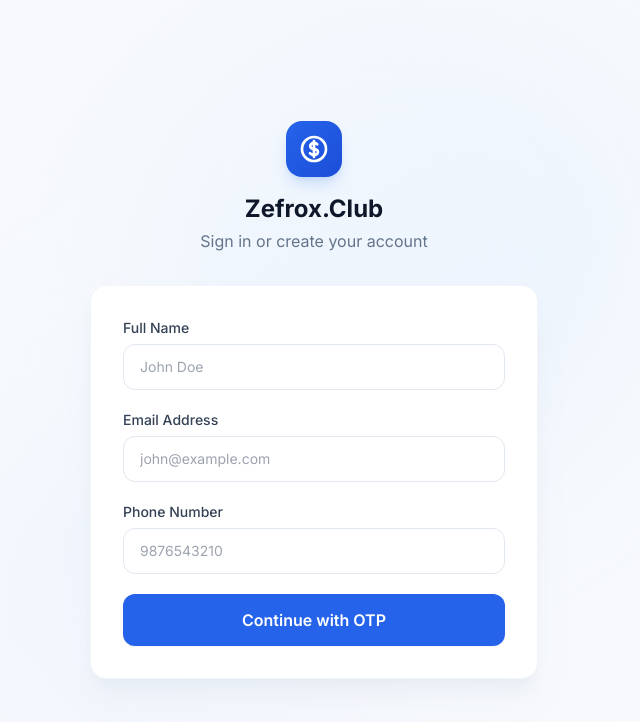
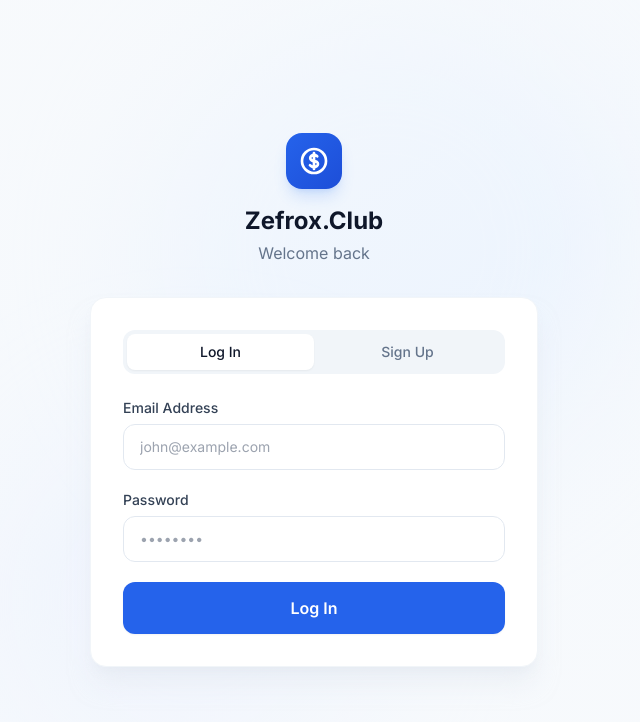
Before and after one commit to vishalmoneyfactory-ai/Zefrox.Club, a Next.js app: page /login in a window 1280 px wide. Shown: the top 722 px of the page, without its empty margins (326-966 px from the left). Built offline with nearby package versions, Linux system fonts and the light colour scheme.

Commit message:
login features

```diff
--- a/app/login/page.tsx
+++ b/app/login/page.tsx
@@ -11,29 +11,42 @@ import { useToast } from '@/components/ui/Toast';
 
 const appName = process.env.NEXT_PUBLIC_APP_NAME || 'Zefrox.Club';
 
-const loginSchema = z.object({
+const signupSchema = z.object({
   fullName: z.string().min(2, 'Name must be at least 2 characters'),
   email: z.string().email('Enter a valid email address'),
   phone: z.string().min(10, 'Phone must be at least 10 digits').max(15, 'Phone too long'),
 });
 
-type LoginForm = z.infer<typeof loginSchema>;
+type SignupForm = z.infer<typeof signupSchema>;
 
 export default function LoginPage() {
   const router = useRouter();
   const { showSuccess, showError } = useToast();
-  const [step, setStep] = useState<1 | 2>(1);
-  const [loading, setLoading] = useState(false);
+
+  // Tab state
+  const [activeTab, setActiveTab] = useState<'login' | 'signup'>('login');
+
+  // Signup state
+  const [signupStep, setSignupStep] = useState<1 | 2 | 3>(1);
   const [email, setEmail] = useState('');
   const [userName, setUserName] = useState('');
   const [resendTimer, setResendTimer] = useState(0);
 
+  // Login state
+  const [loginEmail, setLoginEmail] = useState('');
+  const [loginPassword, setLoginPassword] = useState('');
+
+  // Password state for step 3
+  const [newPassword, setNewPassword] = useState('');
+
+  const [loading, setLoading] = useState(false);
+
   const {
-    register,
-    handleSubmit,
-    formState: { errors },
-  } = useForm<LoginForm>({
-    resolver: zodResolver(loginSchema),
+    register: registerSignup,
+    handleSubmit: handleSignupSubmit,
+    formState: { errors: signupErrors },
+  } = useForm<SignupForm>({
+    resolver: zodResolver(signupSchema),
   });
 
   const startResendTimer = useCallback(() => {
@@ -49,13 +62,43 @@ export default function LoginPage() {
     }, 1000);
   }, []);
 
-  const onSendOtp = async (data: LoginForm) => {
+  // --- LOGIN FLOW ---
+  const onLogin = async (e: React.FormEvent) => {
+    e.preventDefault();
+    if (!loginEmail || !loginPassword) {
+      showError('Please enter both email and password');
+      return;
+    }
+
+    setLoading(true);
+    try {
+      const { data } = await api.post('/api/auth/login', {
+        email: loginEmail,
+        password: loginPassword
+      });
+
+      showSuccess('Login successful!');
+      if (data.user.role === 'ADMIN') {
+        router.push('/admin');
+      } else {
+        router.push('/dashboard');
+      }
+    } catch (err: unknown) {
+      const error = err as { response?: { data?: { error?: string } } };
+      showError(error.response?.data?.error || 'Invalid email or password');
+    } finally {
+      setLoading(false);
+    }
+  };
+
+  // --- SIGNUP FLOW ---
+  const onSendOtp = async (data: SignupForm) => {
     setLoading(true);
     try {
       await api.post('/api/auth/send-otp', data);
       setEmail(data.email);
       setUserName(data.fullName);
-      setStep(2);
+      setSignupStep(2);
       startResendTimer();
       showSuccess('OTP sent to your email!');
     } catch (err: unknown) {
@@ -69,8 +112,29 @@ export default function LoginPage() {
   const onVerifyOtp = async (code: string) => {
     setLoading(true);
     try {
-      const { data } = await api.post('/api/auth/verify-otp', { email, code });
-      showSuccess('Login successful!');
+      await api.post('/api/auth/verify-otp', { email, code });
+      showSuccess('Email verified! Please create a password.');
+      setSignupStep(3);
+    } catch (err: unknown) {
+      const error = err as { response?: { data?: { error?: string } } };
+      showError(error.response?.data?.error || 'Invalid OTP');
+    } finally {
+      setLoading(false);
+    }
+  };
+
+  const onSetPassword = async (e: React.FormEvent) => {
+    e.preventDefault();
+    if (newPassword.length < 6) {
+      showError('Password must be at least 6 characters');
+      return;
+    }
+
+    setLoading(true);
+    try {
+      const { data } = await api.post('/api/auth/set-password', { password: newPassword });
+      showSuccess('Account created successfully!');
+
       if (data.user.role === 'ADMIN') {
         router.push('/admin');
       } else {
@@ -78,7 +142,7 @@ export default function LoginPage() {
       }
     } catch (err: unknown) {
       const error = err as { response?: { data?: { error?: string } } };
-      showError(error.response?.data?.error || 'Invalid OTP');
+      showError(error.response?.data?.error || 'Failed to set password');
     } finally {
       setLoading(false);
     }
@@ -100,14 +164,12 @@ export default function LoginPage() {
 
   return (
     <div className="min-h-screen bg-gradient-to-br from-slate-50 via-blue-50/30 to-slate-50 flex items-center justify-center p-4">
-      {/* Background decoration */}
       <div className="absolute inset-0 -z-10 overflow-hidden">
         <div className="absolute top-0 right-1/4 w-[500px] h-[500px] bg-blue-100/40 rounded-full blur-3xl" />
         <div className="absolute bottom-0 left-1/4 w-[400px] h-[400px] bg-indigo-100/30 rounded-full blur-3xl" />
       </div>
 
       <div className="w-full max-w-md">
-        {/* Logo */}
         <div className="text-center mb-8">
           <div className="inline-flex items-center justify-center w-14 h-14 rounded-2xl bg-gradient-to-br from-blue-600 to-blue-700 shadow-lg shadow-blue-500/20 mb-4">
             <svg className="w-8 h-8 text-white" fill="none" viewBox="0 0 24 24" stroke="currentColor" strokeWidth={2}>
@@ -116,87 +178,123 @@ export default function LoginPage() {
           </div>
           <h1 className="text-2xl font-bold text-slate-900">{appName}</h1>
           <p className="text-slate-500 mt-1">
-            {step === 1 ? 'Sign in or create your account' : 'Enter verification code'}
+            {activeTab === 'login' ? 'Welcome back' : signupStep === 1 ? 'Create your account' : signupStep === 2 ? 'Verify your email' : 'Set your password'}
           </p>
         </div>
 
-        {/* Card */}
-        <div className="bg-white rounded-2xl shadow-xl shadow-slate-200/50 border border-slate-100 p-8">
-          {step === 1 ? (
-            <form onSubmit={handleSubmit(onSendOtp)} className="space-y-5 animate-fade-in">
+        <div className="bg-white rounded-2xl shadow-xl shadow-slate-200/50 border border-slate-100 p-8 overflow-hidden relative">
+
+          {/* Tabs - Only show when logging in or at step 1 of signup */}
+          {(activeTab === 'login' || signupStep === 1) && (
+            <div className="flex p-1 bg-slate-100 rounded-xl mb-6">
+              <button
+                onClick={() => setActiveTab('login')}
+                className={`flex-1 py-2 text-sm font-medium rounded-lg transition-all ${
+                  activeTab === 'login' ? 'bg-white text-slate-900 shadow-sm' : 'text-slate-500 hover:text-slate-700'
+                }`}
+              >
+                Log In
+              </button>
+              <button
+                onClick={() => setActiveTab('signup')}
+                className={`flex-1 py-2 text-sm font-medium rounded-lg transition-all ${
+                  activeTab === 'signup' ? 'bg-white text-slate-900 shadow-sm' : 'text-slate-500 hover:text-slate-700'
+                }`}
+              >
+                Sign Up
+              </button>
+            </div>
+          )}
+
+          {activeTab === 'login' ? (
+            <form onSubmit={onLogin} className="space-y-5 animate-fade-in">
               <div>
-                <label htmlFor="fullName" className="block text-sm font-medium text-slate-700 mb-1.5">
-                  Full Name
-                </label>
+                <label className="block text-sm font-medium text-slate-700 mb-1.5">Email Address</label>
                 <input
-                  id="fullName"
-                  type="text"
-                  placeholder="John Doe"
-                  {...register('fullName')}
-                  className={`w-full px-4 py-3 rounded-xl border ${
-                    errors.fullName ? 'border-red-400 focus:ring-red-500' : 'border-slate-200 focus:ring-blue-500'
-                  } focus:outline-none focus:ring-2 focus:border-transparent transition-all text-sm`}
+                  type="email"
+                  required
+                  value={loginEmail}
+                  onChange={(e) => setLoginEmail(e.target.value)}
+                  placeholder="john@example.com"
+                  className="w-full px-4 py-3 rounded-xl border border-slate-200 focus:outline-none focus:ring-2 focus:ring-blue-500 focus:border-transparent transition-all text-sm"
                 />
-                {errors.fullName && (
-                  <p className="text-red-500 text-xs mt-1.5">{errors.fullName.message}</p>
-                )}
               </div>
-
               <div>
-                <label htmlFor="email" className="block text-sm font-medium text-slate-700 mb-1.5">
-                  Email Address
-                </label>
+                <label className="block text-sm font-medium text-slate-700 mb-1.5">Password</label>
                 <input
-                  id="email"
-                  type="email"
-                  placeholder="john@example.com"
-                  {...register('email')}
-                  className={`w-full px-4 py-3 rounded-xl border ${
-                    errors.email ? 'border-red-400 focus:ring-red-500' : 'border-slate-200 focus:ring-blue-500'
-                  } focus:outline-none focus:ring-2 focus:border-transparent transition-all text-sm`}
+                  type="password"
+                  required
+                  value={loginPassword}
+                  onChange={(e) => setLoginPassword(e.target.value)}
+                  placeholder="••••••••"
+                  className="w-full px-4 py-3 rounded-xl border border-slate-200 focus:outline-none focus:ring-2 focus:ring-blue-500 focus:border-transparent transition-all text-sm"
                 />
-                {errors.email && (
-                  <p className="text-red-500 text-xs mt-1.5">{errors.email.message}</p>
-                )}
               </div>
-
-              <div>
-                <label htmlFor="phone" className="block text-sm font-medium text-slate-700 mb-1.5">
-                  Phone Number
-                </label>
-                <input
-                  id="phone"
-                  type="tel"
-                  placeholder="9876543210"
-                  {...register('phone')}
-                  className={`w-full px-4 py-3 rounded-xl border ${
-                    errors.phone ? 'border-red-400 focus:ring-red-500' : 'border-slate-200 focus:ring-blue-500'
-                  } focus:outline-none focus:ring-2 focus:border-transparent transition-all text-sm`}
-                />
-                {errors.phone && (
-                  <p className="text-red-500 text-xs mt-1.5">{errors.phone.message}</p>
-                )}
-              </div>
-
               <button
                 type="submit"
                 disabled={loading}
                 className="w-full py-3.5 bg-blue-600 hover:bg-blue-700 disabled:bg-blue-400 text-white font-semibold rounded-xl transition-all duration-200 flex items-center justify-center gap-2 shadow-sm hover:shadow-md"
               >
-                {loading ? (
-                  <>
-                    <svg className="animate-spin h-5 w-5" viewBox="0 0 24 24" fill="none">
-                      <circle className="opacity-25" cx="12" cy="12" r="10" stroke="currentColor" strokeWidth="4" />
-                      <path className="opacity-75" fill="currentColor" d="M4 12a8 8 0 018-8V0C5.373 0 0 5.373 0 12h4z" />
-                    </svg>
-                    Sending OTP...
-                  </>
-                ) : (
-                  'Continue with OTP'
-                )}
+                {loading ? 'Logging in...' : 'Log In'}
               </button>
             </form>
           ) : (
+            <div className="animate-fade-in">
+              {signupStep === 1 && (
+                <form onSubmit={handleSignupSubmit(onSendOtp)} className="space-y-5">
+                  <div>
+                    <label className="block text-sm font-medium text-slate-700 mb-1.5">Full Name</label>
+                    <input
+                      type="text"
+                      placeholder="John Doe"
+                      {...registerSignup('fullName')}
+                      className={`w-full px-4 py-3 rounded-xl border ${
+                        signupErrors.fullName ? 'border-red-400 focus:ring-red-500' : 'border-slate-200 focus:ring-blue-500'
+                      } focus:outline-none focus:ring-2 focus:border-transparent transition-all text-sm`}
+                    />
+                    {signupErrors.fullName && (
+                      <p className="text-red-500 text-xs mt-1.5">{signupErrors.fullName.message}</p>
+                    )}
+                  </div>
+                  <div>
+                    <label className="block text-sm font-medium text-slate-700 mb-1.5">Email Address</label>
+                    <input
+                      type="email"
+                      placeholder="john@example.com"
+                      {...registerSignup('email')}
+                      className={`w-full px-4 py-3 rounded-xl border ${
+                        signupErrors.email ? 'border-red-400 focus:ring-red-500' : 'border-slate-200 focus:ring-blue-500'
+                      } focus:outline-none focus:ring-2 focus:border-transparent transition-all text-sm`}
+                    />
+                    {signupErrors.email && (
+                      <p className="text-red-500 text-xs mt-1.5">{signupErrors.email.message}</p>
+                    )}
+                  </div>
+                  <div>
+                    <label className="block text-sm font-medium text-slate-700 mb-1.5">Phone Number</label>
+                    <input
+                      type="tel"
+                      placeholder="9876543210"
+                      {...registerSignup('phone')}
+                      className={`w-full px-4 py-3 rounded-xl border ${
+                        signupErrors.phone ? 'border-red-400 focus:ring-red-500' : 'border-slate-200 focus:ring-blue-500'
+                      } focus:outline-none focus:ring-2 focus:border-transparent transition-all text-sm`}
+                    />
+                    {signupErrors.phone && (
+                      <p className="text-red-500 text-xs mt-1.5">{signupErrors.phone.message}</p>
+                    )}
+                  </div>
+                  <button
+                    type="submit"
+                    disabled={loading}
+                    className="w-full py-3.5 bg-blue-600 hover:bg-blue-700 disabled:bg-blue-400 text-white font-semibold rounded-xl transition-all duration-200 flex items-center justify-center gap-2 shadow-sm hover:shadow-md"
+                  >
+                    {loading ? 'Sending OTP...' : 'Continue with OTP'}
+                  </button>
+                </form>
+              )}
+
+              {signupStep === 2 && (
                 <div className="animate-fade-in">
                   <div className="text-center mb-8">
                     <div className="inline-flex items-center justify-center w-12 h-12 rounded-full bg-blue-50 mb-4">
@@ -204,17 +302,10 @@ export default function LoginPage() {
                         <path strokeLinecap="round" strokeLinejoin="round" d="M21.75 6.75v10.5a2.25 2.25 0 01-2.25 2.25h-15a2.25 2.25 0 01-2.25-2.25V6.75m19.5 0A2.25 2.25 0 0019.5 4.5h-15a2.25 2.25 0 00-2.25 2.25m19.5 0v.243a2.25 2.25 0 01-1.07 1.916l-7.5 4.615a2.25 2.25 0 01-2.36 0L3.32 8.91a2.25 2.25 0 01-1.07-1.916V6.75" />
                       </svg>
                     </div>
-                <p className="text-sm text-slate-600">
-                  We sent a 6-digit code to
-                </p>
+                    <p className="text-sm text-slate-600">We sent a 6-digit code to</p>
                     <p className="font-semibold text-slate-900 mt-1">{email}</p>
                   </div>
-
-              <OtpInput
-                length={6}
-                onComplete={onVerifyOtp}
-                disabled={loading}
-              />
+                  <OtpInput length={6} onComplete={onVerifyOtp} disabled={loading} />
 
                   {loading && (
                     <div className="flex items-center justify-center gap-2 mt-6 text-sm text-slate-500">
@@ -225,7 +316,6 @@ export default function LoginPage() {
                       Verifying...
                     </div>
                   )}
-
                   <div className="mt-8 text-center">
                     <button
                       onClick={handleResendOtp}
@@ -235,13 +325,36 @@ export default function LoginPage() {
                       {resendTimer > 0 ? `Resend OTP in ${resendTimer}s` : 'Resend OTP'}
                     </button>
                   </div>
+                  <button onClick={() => setSignupStep(1)} className="mt-4 w-full text-center text-sm text-slate-500 hover:text-slate-700">
+                    ← Back
+                  </button>
+                </div>
+              )}
 
+              {signupStep === 3 && (
+                <form onSubmit={onSetPassword} className="space-y-5 animate-fade-in">
+                  <div>
+                    <label className="block text-sm font-medium text-slate-700 mb-1.5">Create a Password</label>
+                    <input
+                      type="password"
+                      required
+                      minLength={6}
+                      value={newPassword}
+                      onChange={(e) => setNewPassword(e.target.value)}
+                      placeholder="••••••••"
+                      className="w-full px-4 py-3 rounded-xl border border-slate-200 focus:outline-none focus:ring-2 focus:ring-blue-500 focus:border-transparent transition-all text-sm"
+                    />
+                    <p className="text-xs text-slate-500 mt-2">Must be at least 6 characters.</p>
+                  </div>
                   <button
-                onClick={() => setStep(1)}
-                className="mt-4 w-full text-center text-sm text-slate-500 hover:text-slate-700 transition-colors"
+                    type="submit"
+                    disabled={loading || newPassword.length < 6}
+                    className="w-full py-3.5 bg-blue-600 hover:bg-blue-700 disabled:bg-blue-400 text-white font-semibold rounded-xl transition-all duration-200 flex items-center justify-center gap-2 shadow-sm hover:shadow-md"
                   >
-                ← Back to login
+                    {loading ? 'Saving...' : 'Finish & Log In'}
                   </button>
+                </form>
+              )}
             </div>
           )}
         </div>
```
Also changed, not shown: app/api/auth/login/route.ts (added, +62 -0 lines), app/api/auth/set-password/route.ts (added, +41 -0 lines), 2 other files (tests, documents, lock files or other folders). Lines whose indentation alone changed are shown as unchanged.
